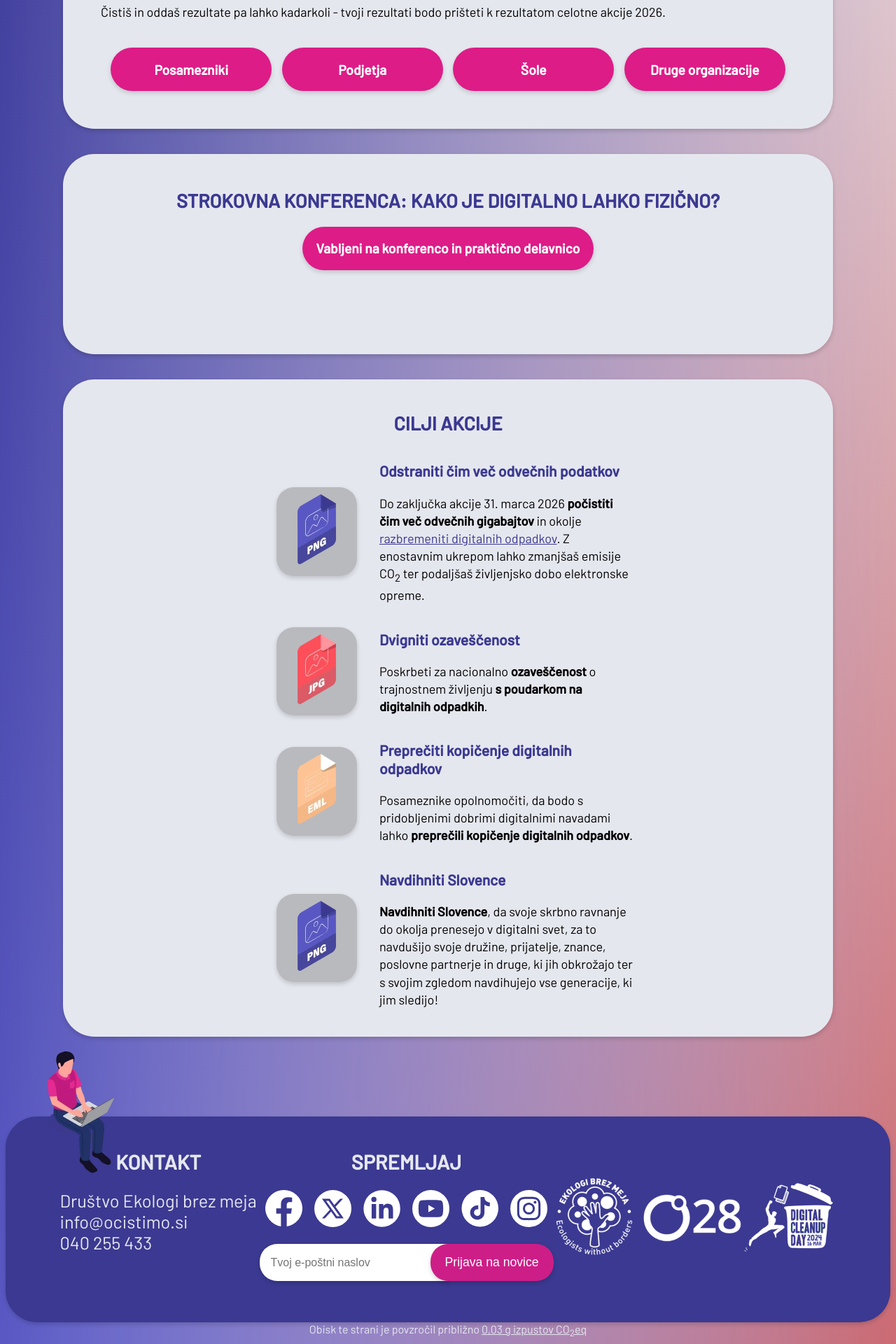
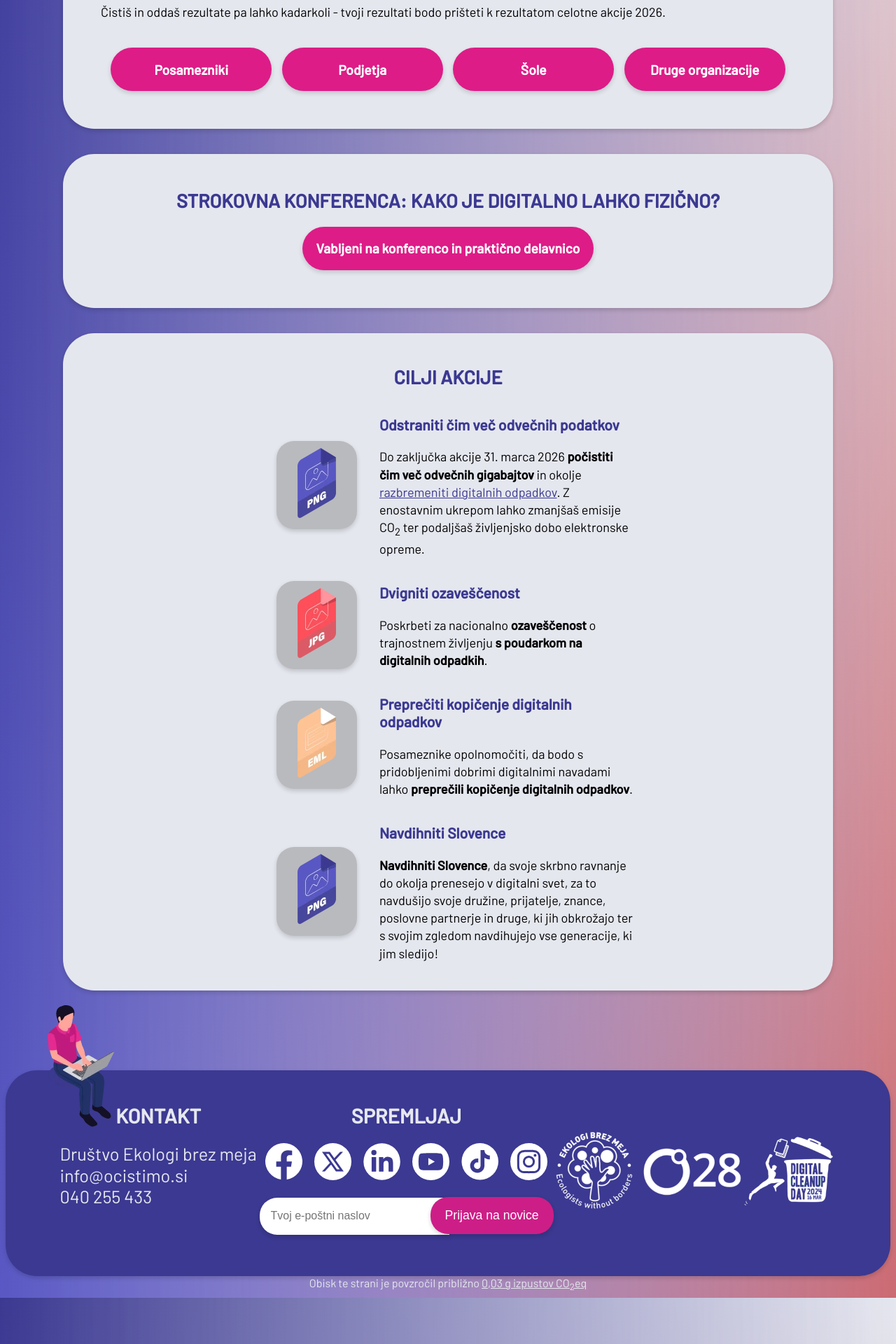
Before and after one commit to ewba/dcd-si, a Jekyll site: the page built from index.md, in a window 1280 px wide. Shown: the part 706-2626 px from the top of the page at 70% size. Built offline with Jekyll 4.4.1, drawn with Linux system fonts in a browser that asks for light colours.

Commit message:
Update index.md

```diff
--- a/index.md
+++ b/index.md
@@ -29,7 +29,7 @@ Začetek letošnje akcije digitalnega čiščenja bo 14. marec 2026! Ker pa se s
 {% include sodeluj.html %}
 </div>
 
-<div class="block" style="min-height: 14.5rem;">
+<div class="block">
 <h2>Strokovna konferenca: Kako je digitalno lahko fizično?</h2>
 <div style="display:flex; justify-content: space-evenly; flex-wrap: wrap; margin: 1em 0">
 	<a class="button" href="konferenca2026.html">Vabljeni na konferenco in praktično delavnico</a>
```
